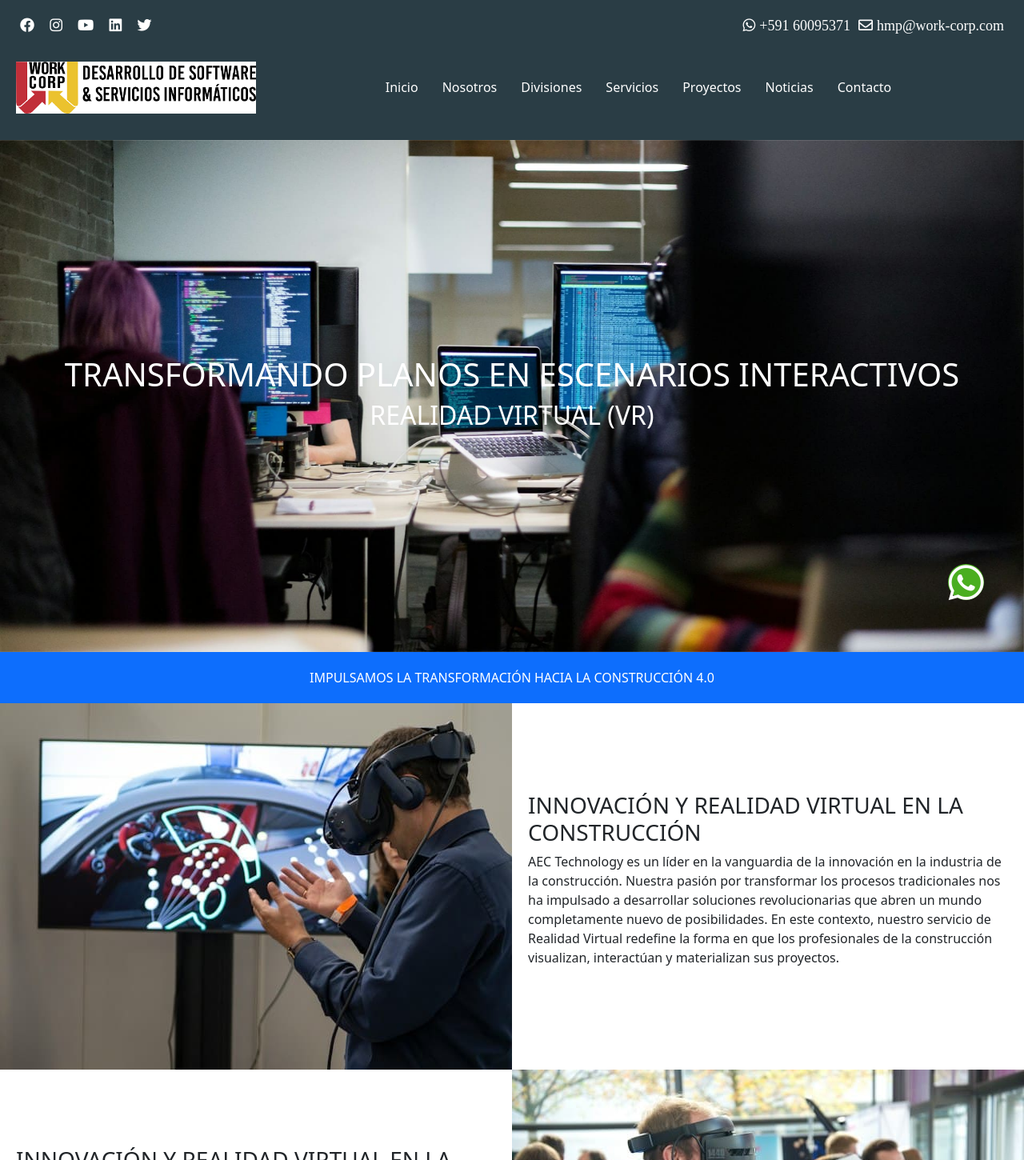
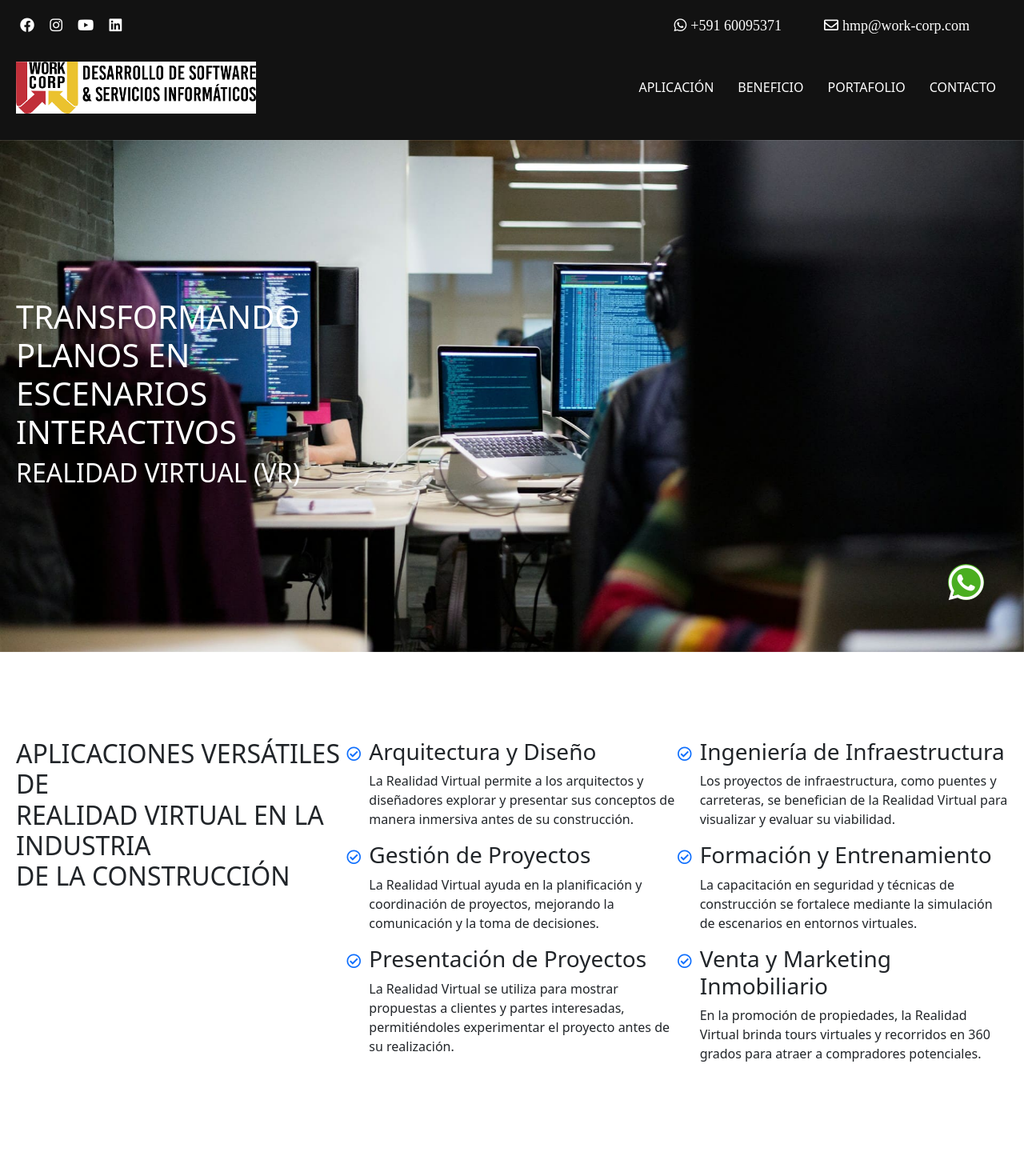
Before and after one commit to donbran96/workcorp, a PHP site: page / in a window 1280 px wide. Shown: the top 1450 px of the page at 80% size. Run offline with PHP 8.4, Linux system fonts and the light colour scheme.

Commit message:
antes de pasar a wordpress

```diff
--- a/assets/css/front-page.css
+++ b/assets/css/front-page.css
@@ -17,7 +17,12 @@
 .aplicaciones i{
     margin-left: 0 !important;
 }
-
+.beneficios .columna1{
+    background: var(--rosa-oscuro);
+}
+.beneficios .columna2{
+    background: var(--rosa-claro);
+}
 @media screen and (max-width: 575px) {
     .hero {
         margin-top: 238.8px;
--- a/assets/css/generales.css
+++ b/assets/css/generales.css
@@ -1,8 +1,10 @@
 :root{
     --primario: #931621;
     --secundario: #2A3D45;
-    --negro: #1c1c1c;
+    --negro: #121212;
     --blanco: #fff;
+    --rosa-claro: #F02146;
+    --rosa-oscuro: #d70a3a;
 }
 *{
     margin: 0;
--- a/assets/css/header.css
+++ b/assets/css/header.css
@@ -1,5 +1,5 @@
 header{
-    background: var(--secundario);
+    background: var(--negro);
     max-width: 100vw;
 }
 header .contenedor{
--- a/index.php
+++ b/index.php
@@ -15,42 +15,20 @@
                 </div>
             </div>
         </div>
-        <div class="hero-2 contenedor d-flex justify-content-center align-items-center flex-column">
-            <h1 class="text-white text-center">
-                TRANSFORMANDO PLANOS EN ESCENARIOS INTERACTIVOS
+        <div class="hero-2 contenedor d-flex justify-content-center align-items-start flex-column">
+            <h1 class="text-white text-left">
+                TRANSFORMANDO<br> PLANOS EN<br> ESCENARIOS<br> INTERACTIVOS
             </h1>
-            <h2 class="text-white text-center">
+            <h2 class="text-white text-start">
                 REALIDAD VIRTUAL (VR)
             </h2>
         </div>
-        <div class="text-white text-center bg-primary padding-vertical">
-            IMPULSAMOS LA TRANSFORMACIÓN HACIA LA CONSTRUCCIÓN 4.0
-        </div>
-        <div class="contenedor px-0 foto-descripcion">
-            <div class="row mx-0">
-                <div class="imagen col-12 col-lg-6 px-0 order-2 order-lg-1">
-                    <img src="assets/img/rv-1.jpg" alt="">
-                </div>
-                <div class="descripcion col-12 col-lg-6 padding-horizontal d-flex flex-column justify-content-center py-3 py-lg-0 order-1 order-lg-2">
-                    <h3>INNOVACIÓN Y REALIDAD VIRTUAL EN LA CONSTRUCCIÓN</h3>
-                    <p>AEC Technology es un líder en la vanguardia de la innovación en la industria de la construcción. Nuestra pasión por transformar los procesos tradicionales nos ha impulsado a desarrollar soluciones revolucionarias que abren un mundo completamente nuevo de posibilidades. En este contexto, nuestro servicio de Realidad Virtual redefine la forma en que los profesionales de la construcción visualizan, interactúan y materializan sus proyectos.</p>
-                </div>
-            </div>
-            <div class="row mx-0">
-                <div class="descripcion col-12 col-lg-6 padding-horizontal d-flex flex-column justify-content-center py-3 py-lg-0">
-                    <h3>INNOVACIÓN Y REALIDAD VIRTUAL EN LA CONSTRUCCIÓN</h3>
-                    <p>AEC Technology es un líder en la vanguardia de la innovación en la industria de la construcción. Nuestra pasión por transformar los procesos tradicionales nos ha impulsado a desarrollar soluciones revolucionarias que abren un mundo completamente nuevo de posibilidades. En este contexto, nuestro servicio de Realidad Virtual redefine la forma en que los profesionales de la construcción visualizan, interactúan y materializan sus proyectos.</p>
-                </div>
-                <div class="imagen col-12 col-lg px-0">
-                    <img src="assets/img/rv-2.jpg" alt="">
-                </div>
-            </div>
-        </div>
-        <div class="aplicaciones py-5 bg-light">
-            <div class="contenedor">
-                <h2 class="text-center mb-5">
+        <div class="aplicaciones py-5 margin-vertical">
+            <div class="contenedor d-flex flex-column flex-md-row">
+                <h2 class="mb-5 col-12 col-md-4">
                     APLICACIONES VERSÁTILES DE<br>REALIDAD VIRTUAL EN LA INDUSTRIA<br>DE LA CONSTRUCCIÓN
                 </h2>
+                <div class="col-12 col-md-8">
                     <div class="row mx-0 g-0">
                         <div class="col-12 col-md-6 d-flex">
                             <div class="icono mt-2">
@@ -136,29 +114,104 @@
                     </div>
                 </div>
             </div>
-        <div class="beneficios contenedor px-0">
+        </div>
+        <div class="contenedor px-0">
+            <iframe class="w-100 min-vh-100"  src="https://www.youtube.com/embed/71EZb94AS1k?si=jkIoUga_TLu_Q1ag" title="YouTube video player" frameborder="0" allow="accelerometer; autoplay; clipboard-write; encrypted-media; gyroscope; picture-in-picture; web-share" allowfullscreen></iframe>
+        </div>
+        <div class="beneficios contenedor py-5  px-0 margin-vertical text-white">
+            <div class="row mx-0 g-0 px-0">
+                <div class="col-12 col-md-9 columna1 p-5">
                     <div class="row mx-0 g-0">
-                <div class="col-12 col-md-6">
-                    <img src="assets/img/vr-construccion.jpg" alt="" class="w-100 h-100 object-fict">
+                        <div class="col-12 col-md-6 d-flex">
+                            <div class="icono mt-2">
+                                <i class="far fa-check-circle text-primary"></i>
                             </div>
-                <div class="col-12 col-md-6 d-flex flex-column justify-content-center padding-adentro">
-                    <h2 class="pb-3">BENEFICIOS DE LA REALIDAD VIRTUAL EN LA CONSTRUCCIÓN</h2>
-                    <article>
-                        <h3>1. Visualización Inmersiva</h3>
-                        <p>La Realidad Virtual permite a los profesionales experimentar proyectos en 3D de manera inmersiva, lo que facilita la comprensión y comunicación de diseños complejos.</p>
-                        <h3>2. Detección Temprana de Problemas</h3>
-                        <p>Los modelos virtuales permiten identificar posibles desafíos y conflictos antes de iniciar la construcción física, reduciendo costosos cambios durante el proceso.</p>
-                        <h3>3. Planificación Eficiente</h3>
-                        <p>La simulación en entornos virtuales permite probar diferentes escenarios, optimizando la planificación y recursos antes de la ejecución real.</p>
-                        <h3>4. Mejora en la Toma de Decisiones</h3>
-                        <p>La capacidad de explorar alternativas y ver los resultados en tiempo real ayuda a tomar decisiones informadas y precisas.</p>
-                        <h3>5. Reducción de Riesgos</h3>
-                        <p>La Realidad Virtual permite entrenar a los trabajadores en entornos virtuales, disminuyendo el riesgo de accidentes y mejorando la seguridad laboral.</p>
-                        <h3>6. Colaboración Global:</h3>
-                        <p>Profesionales pueden colaborar en proyectos sin importar su ubicación física, lo que agiliza la toma de decisiones y reduce tiempos de espera.</p>
-                    </article>
+                            <div>
+                                <h3>
+                                    Visualización Inmersiva
+                                </h3>
+                                <p>
+                                    La Realidad Virtual permite a los arquitectos y diseñadores explorar y presentar sus conceptos de manera inmersiva antes de su construcción.
+                                </p>
+                            </div>
+                        </div>
+                        <div class="col-12 col-md-6 d-flex">
+                            <div class="icono mt-2">
+                                <i class="far fa-check-circle text-primary"></i>
+                            </div>
+                            <div>
+                                <h3>
+                                    Ingeniería de Infraestructura
+                                </h3>
+                                <p>
+                                    Los proyectos de infraestructura, como puentes y carreteras, se benefician de la Realidad Virtual para visualizar y evaluar su viabilidad.
+                                </p>
+                            </div>
+                        </div>
+                    </div>
+                    <div class="row mx-0 g-0">
+                        <div class="col-12 col-md-6 d-flex">
+                            <div class="icono mt-2">
+                                <i class="far fa-check-circle text-primary"></i>
+                            </div>
+                            <div>
+                                <h3>
+                                    Gestión de Proyectos
+                                </h3>
+                                <p>
+                                    La Realidad Virtual ayuda en la planificación y coordinación de proyectos, mejorando la comunicación y la toma de decisiones.
+                                </p>
+                            </div>
+                        </div>
+                        <div class="col-12 col-md-6 d-flex">
+                            <div class="icono mt-2">
+                                <i class="far fa-check-circle text-primary"></i>
+                            </div>
+                            <div>
+                                <h3>
+                                    Formación y Entrenamiento
+                                </h3>
+                                <p>
+                                    La capacitación en seguridad y técnicas de construcción se fortalece mediante la simulación de escenarios en entornos virtuales.
+                                </p>
+                            </div>
+                        </div>
+                    </div>
+                    <div class="row mx-0 g-0">
+                        <div class="col-12 col-md-6 d-flex">
+                            <div class="icono mt-2">
+                                <i class="far fa-check-circle text-primary"></i>
+                            </div>
+                            <div>
+                                <h3>
+                                    Presentación de Proyectos
+                                </h3>
+                                <p>
+                                    La Realidad Virtual se utiliza para mostrar propuestas a clientes y partes interesadas, permitiéndoles experimentar el proyecto antes de su realización.
+                                </p>
+                            </div>
+                        </div>
+                        <div class="col-12 col-md-6 d-flex">
+                            <div class="icono mt-2">
+                                <i class="far fa-check-circle text-primary"></i>
+                            </div>
+                            <div>
+                                <h3>
+                                    Venta y Marketing Inmobiliario
+                                </h3>
+                                <p>
+                                    En la promoción de propiedades, la Realidad Virtual brinda tours virtuales y recorridos en 360 grados para atraer a compradores potenciales.
                             </div>
                         </div>
                     </div>
                 </div>
+                <div class="col-12 col-md-3 columna2 p-4">
+                    <h2>
+                        BENEFICIOS DE LA REALIDAD VIRTUAL EN LA CONSTRUCCIÓN
+                    </h2>
+                </div>
+            </div>
+        </div>
+
+    </div>
     <?php include 'template-parts/footer.php' ?>
--- a/template-parts/footer.php
+++ b/template-parts/footer.php
@@ -47,6 +47,9 @@
             </p>
         </div>
     </div>
+    <div class="padding-adentro bg-secondary">
+        <p class="text-center text-white my-0">Desarrollado por <a href="https://kreativabo.com">Kreativa</a></p>
+    </div>
 </footer>
 <div class="wpp">
     <a href="#">
--- a/template-parts/header.php
+++ b/template-parts/header.php
@@ -21,11 +21,10 @@
                     <a href=""><i class="fab fa-instagram"></i></a>
                     <a href=""><i class="fab fa-youtube"></i></a>
                     <a href=""><i class="fab fa-linkedin"></i></a>
-                    <a href=""><i class="fab fa-twitter"></i></a>
                 </div>
                 <div class="contacto mt-3 mt-sm-0 d-flex flex-column flex-sm-row">
                     <a href=""><i class="fab fa-whatsapp">+591 60095371</i></a>
-                    <a href=""><i class="far fa-envelope">hmp@work-corp.com</i></a>
+                    <a href=""><i class="far fa-envelope mx-5">hmp@work-corp.com</i></a>
                 </div>
             </div>
         <!--<div class="fila-2 d-flex flex-column flex-lg-row">
@@ -47,15 +46,12 @@
             <nav class="navbar navbar-expand-lg">
                 <a href="#" class="navbar-brand"><img src="assets/img/logo.png" alt="Logo-Workcorp" width="300"></a>
                 <button class="navbar-toggler bg-white" type="button" data-bs-toggle="collapse" data-bs-target="#menu" aria-controls="menu" aria-expanded="false" aria-label="Mostrar / Ocultar Menú"><span class="navbar-toggler-icon text-white"></span></button>
-                <div class="collapse navbar-collapse justify-content-center" id="menu">
+                <div class="collapse navbar-collapse justify-content-end" id="menu">
                     <ul class="navbar-nav">
-                        <li class="nav-item"><a href="" class="nav-link text-white">Inicio</a></li>
-                        <li class="nav-item"><a href="" class="nav-link text-white">Nosotros</a></li>
-                        <li class="nav-item"><a href="" class="nav-link text-white">Divisiones</a></li>
-                        <li class="nav-item"><a href="" class="nav-link text-white">Servicios</a></li>
-                        <li class="nav-item"><a href="" class="nav-link text-white">Proyectos</a></li>
-                        <li class="nav-item"><a href="" class="nav-link text-white">Noticias</a></li>
-                        <li class="nav-item"><a href="" class="nav-link text-white">Contacto</a></li>
+                        <li class="nav-item"><a href="" class="nav-link text-white">APLICACIÓN</a></li>
+                        <li class="nav-item"><a href="" class="nav-link text-white">BENEFICIO</a></li>
+                        <li class="nav-item"><a href="" class="nav-link text-white">PORTAFOLIO</a></li>
+                        <li class="nav-item"><a href="" class="nav-link text-white">CONTACTO</a></li>
                     </ul>
                 </div>
             </nav>
```
Lines whose indentation alone changed are shown as unchanged.
